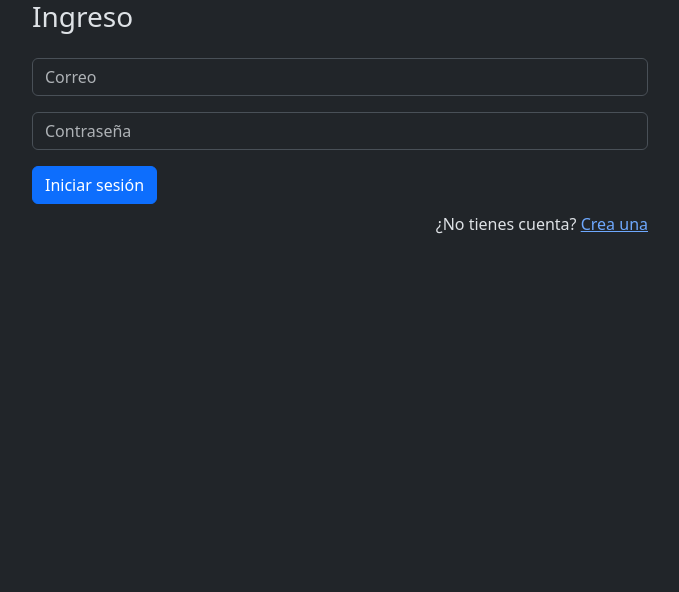
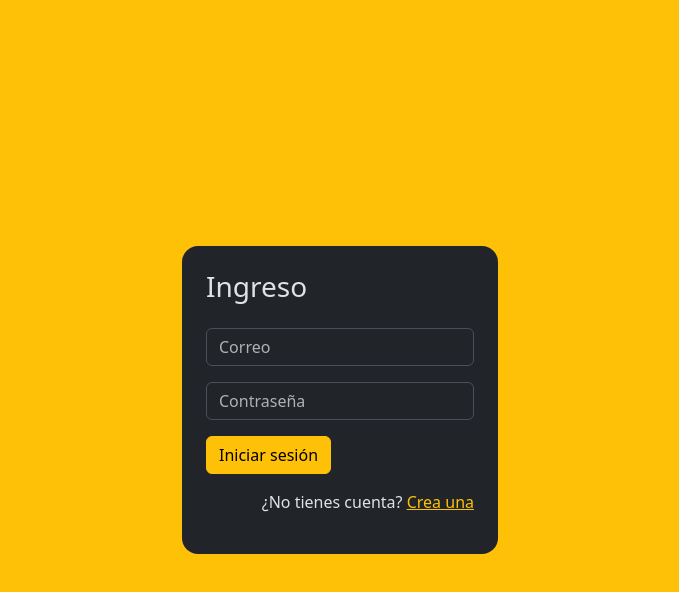
Before and after one commit to kanixdaniel/collaborative-calendar-react, a React (Vite) app: page /auth/login in a window 1280 px wide. Shown: the top 592 px of the page, without its empty margins (300-979 px from the left). Built offline with nearby package versions, Linux system fonts and the light colour scheme.

Commit message:
Feat: rediseño de login y registro

```diff
--- a/src/auth/pages/Login.jsx
+++ b/src/auth/pages/Login.jsx
@@ -40,8 +40,8 @@ export const Login = () => {
 
     return (
         <div className="container-fluid">
-            <div className="row align-items-center justify-content-center">
-                <div className="col-md-6">
+            <div className="row align-items-center justify-content-center bg-warning px-2 vh-100">
+                <div className="col-md-4 col-lg-3 bg-dark rounded-4 p-4">
                     <h3 className="mb-4">Ingreso</h3>
                     <form onSubmit={onSubmit}>
                         <div className="form-group mb-3">
@@ -64,13 +64,13 @@ export const Login = () => {
                                 onChange={onInputChange}
                             />
                         </div>
-                        <div className="form-group mb-2">
-                            <button type="submit" className="btn btn-primary">
+                        <div className="form-group mb-3">
+                            <button type="submit" className="btn btn-warning">
                                 Iniciar sesión
                             </button>
                         </div>
                     </form>
-                    <p className="text-end">¿No tienes cuenta? <Link to="/auth/register">Crea una</Link></p>
+                    <p className="text-end">¿No tienes cuenta? <Link className="text-warning" to="/auth/register">Crea una</Link></p>
                 </div>
             </div>
         </div>
--- a/src/auth/pages/Register.jsx
+++ b/src/auth/pages/Register.jsx
@@ -4,7 +4,7 @@ import Swal from "sweetalert2";
 import { useEffect } from "react";
 
 const initialState = {
-    fullName: 'Daniel Perez Gonzalez',
+    fullName: '',
     email: '',
     password: '',
     samePassword: '',
@@ -64,8 +64,8 @@ export const Register = () => {
 
     return (
         <div className="container-fluid">
-            <div className="row justify-content-center align-items-center">
-                <div className="col-md-6">
+            <div className="row justify-content-center align-items-center bg-dark px-2 vh-100">
+                <div className="col-md-4 col-lg-3 bg-primary rounded-4 p-4">
                     <h3 className="text-center mb-4">Registro</h3>
                     <form onSubmit={onSubmit}>
                         <div className="form-group mb-3">
@@ -110,11 +110,11 @@ export const Register = () => {
                             />
                         </div>
 
-                        <button type="submit" className="btn btn-primary">
+                        <button type="submit" className="btn btn-light mb-3">
                             Crear cuenta
                         </button>
                     </form>
-                    <p className="text-end">¿Ya tienes una cuenta? <Link to="/auth/login">Inicia sesión</Link></p>
+                    <p className="text-end">¿Ya tienes una cuenta? <Link className="text-light" to="/auth/login">Inicia sesión</Link></p>
                 </div>
             </div>
         </div>
```
